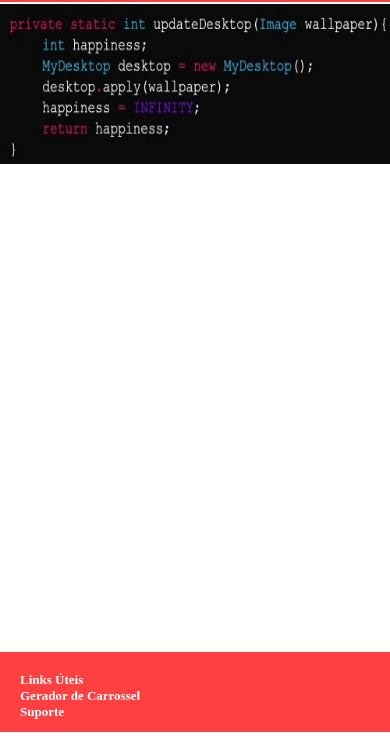
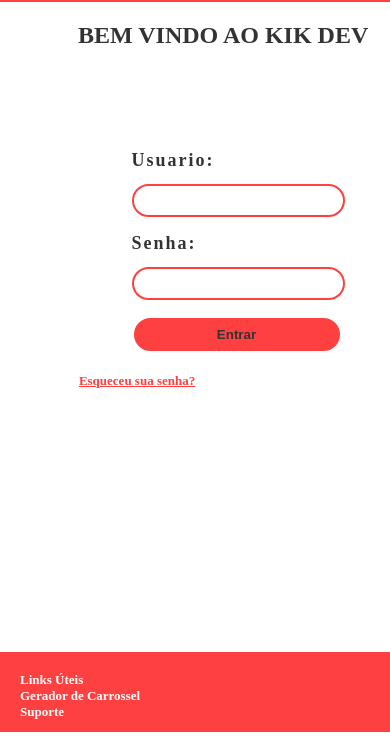
Before and after one commit to devgabrielvieira/kikdev, a plain HTML site: page index.html in a window 390 px wide. Shown: the part 88-844 px from the top of the page. Drawn offline with Linux system fonts and the light colour scheme.

Commit message:
Ajustes de layout 1.3.8 e correções CSS

```diff
--- a/index.html
+++ b/index.html
@@ -23,7 +23,22 @@
     </div>
     <div class="conteudo">
         <!--abrimos a div conteudo-->
-        <img src="imagens/conteudo.jpg" alt="Conteúdo">
+        <!-- <img src="imagens/conteudo.jpg" alt="Conteúdo"> -->
+
+        <h2>BEM VINDO AO KIK DEV</h2>
+
+        <div class="login">
+            <label for="username">Usuario:</label>
+            <input type="text" id="username" name="username">
+            <br>
+            <label for="pass">Senha:</label>
+            <input type="password" id="pass" name="password" minlength="8" required>
+            <br>
+            <input class="btn-entrar" type="submit" value="Entrar">
+            <br><br>
+            <a href="recuperar-senha.html" target="_self" rel="next" class="href">Esqueceu sua senha?</a>
+        </div>
+
     </div>
     <!--aqui fechamos a div conteudo-->
 
--- a/style-mobile.css
+++ b/style-mobile.css
@@ -43,7 +43,7 @@
 
     }
 
-    .conteudo img {
+    /* .conteudo img {
         float: none;
         display: block;
         position: absolute;
@@ -51,6 +51,79 @@
         background-color: #fff;
         margin: 2px 0 0 0;
         height: 10rem;
+    } */
+
+    .login {
+         width: -100%;
+        display: inline-block;
+      }
+
+      label {
+        /* margin: 10px 50px 0 500px; */
+        margin-left: 50%;
+        display: block;
+        letter-spacing: 2px;
+        font-size: 18px;
+        color: #333333;
+        margin-bottom: 3px;
+        font-weight: bold;
+      }
+
+      input[type='submit'],
+      label {
+        /* margin: 10px 50px 0 500px; */
+        margin-left: 50%;
+        margin-top: 1rem;
+        color: #333333;
+      }
+
+      input {
+        /* margin: 10px 50px 0 500px; */
+        margin-left: 50%;
+        caret-color: #222;
+        color: #333333;
+        border: 2px solid #FF4040;
+        border-radius: 36px;
+        padding: 7px 15px;
+        text-align: center;
+        font-weight: bold;
+      }
+
+      input:hover {
+        border: 2px solid #a0a0a0;
+      }
+
+      /* .login {
+        margin-left: 50%;
+        margin: 80px 0 0 0;
+        width: -100%;
+      } */
+
+      .href {
+        /* margin: 10px 50px 0 550px; */
+        margin-left: 30%;
+        font-size: 13px;
+        font-weight: bold;
+        color: #FF4040;
+        text-align: center;
+
+      }
+
+      .btn-entrar {
+        /* margin: 10px 50px 0 500px; */
+        margin-left: 50%;
+        background: #FF4040;
+        border: 2px solid #fff;
+        padding: 9px 15px;
+        width: 210px;
+        max-width: 100%;
+      }
+
+      h2 {
+        width: 100%;
+        display: inline-flex;
+        margin-left: 20%;
+        /* margin: 20px 50px 5px 450px; */
+        color: #333333;
     }
-
 }
--- a/style.css
+++ b/style.css
@@ -94,15 +94,14 @@ html {
     background-color: #fff;
 }
 
-.conteudo img {
+/* .conteudo img {
     width: 100%;
-    /* height: 450px; */
     background-color: #fff;
     margin: 2px 0 0 0;
     padding: 0;
     position: relative;
     height: 15.5rem;
-}
+} */
 
 .footer {
     width: auto;
@@ -120,3 +119,65 @@ p {
     overflow: hidden;
     color: #fff;
 }
+
+label {
+    margin: 10px 50px 0 500px;
+    display: block;
+    letter-spacing: 2px;
+    font-size: 18px;
+    color: #333333;
+    margin-bottom: 3px;
+    font-weight: bold;
+}
+
+input[type='submit'],
+label {
+    margin: 10px 50px 0 500px;
+    margin-top: 1rem;
+    color: #333333;
+}
+
+input {
+    margin: 10px 50px 0 500px;
+    caret-color: #222;
+    color: #333333;
+    border: 2px solid #FF4040;
+    border-radius: 36px;
+    padding: 7px 15px;
+    text-align: center;
+    font-weight: bold;
+}
+
+input:hover {
+    border: 2px solid #a0a0a0;
+}
+
+.login {
+    margin: 80px 0 0 0;
+    width: -100%;
+}
+
+.href {
+    margin: 10px 50px 0 550px;
+    font-size: 13px;
+    font-weight: bold;
+    color: #FF4040;
+    text-align: center;
+
+}
+
+.btn-entrar {
+    margin: 10px 50px 0 500px;
+    background: #FF4040;
+    border: 2px solid #fff;
+    padding: 9px 15px;
+    width: 210px;
+    max-width: 100%;
+}
+
+h2 {
+    width: 100%;
+    display: inline-flex;
+    margin: 20px 50px 5px 450px;
+    color: #333333;
+}
```
